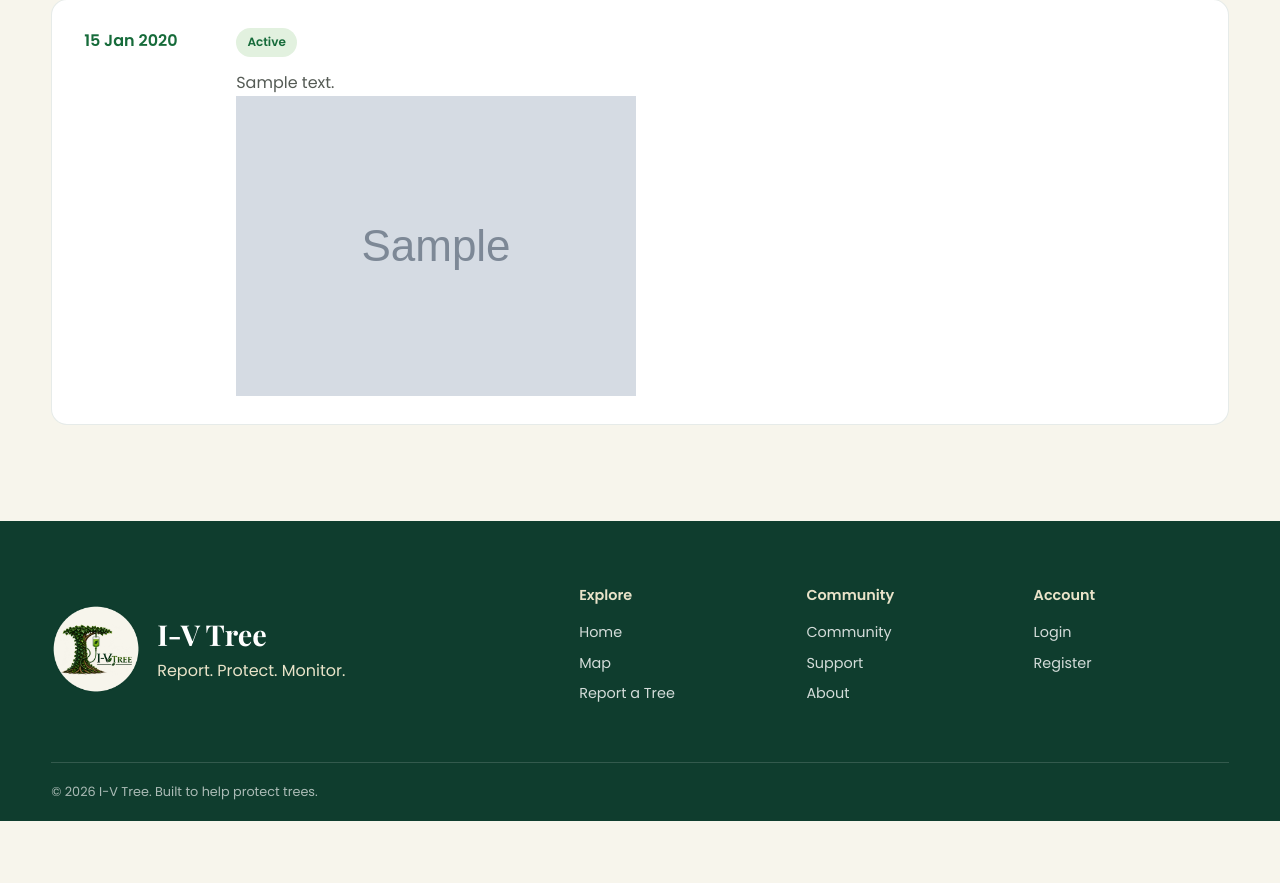
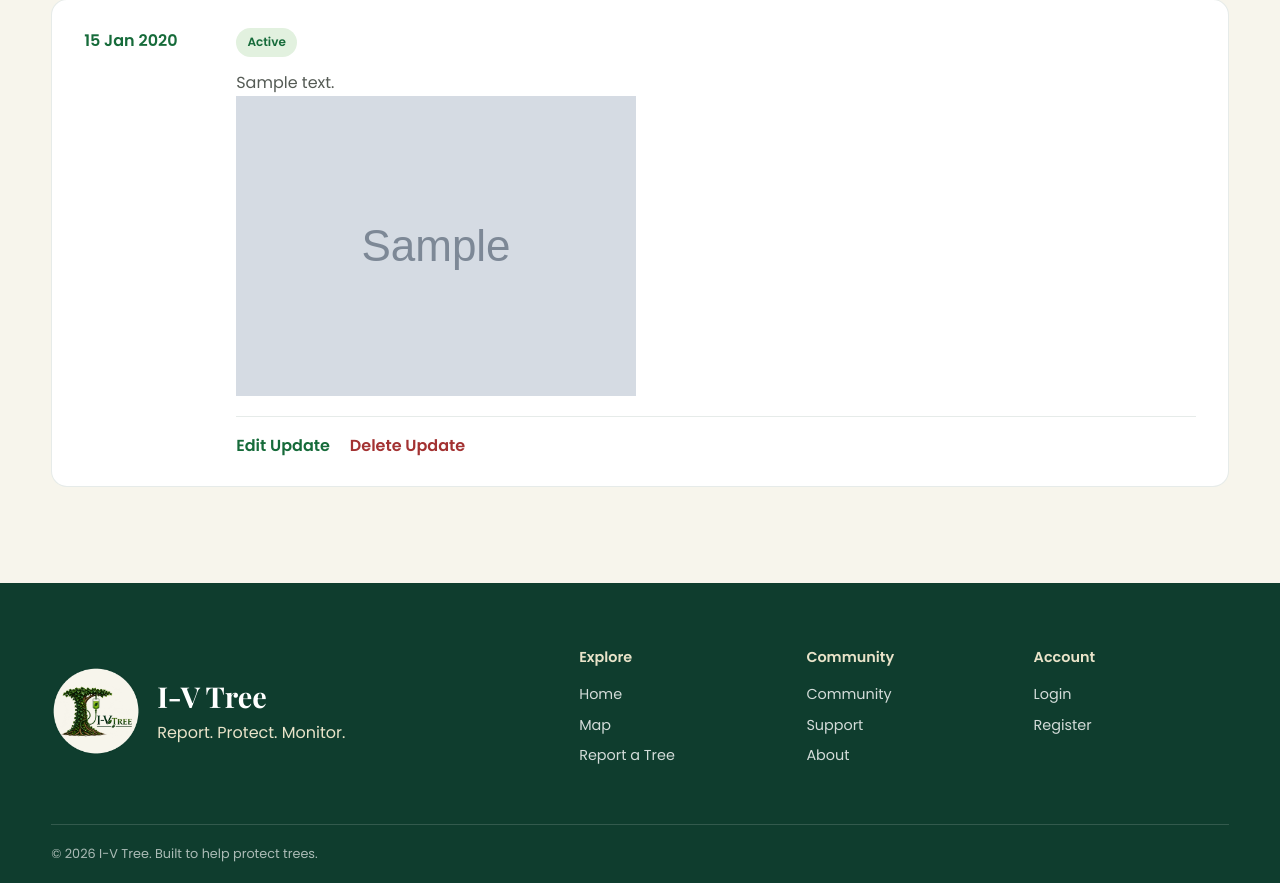
Before and after one commit to starearthrocket/iv-tree-v3, a Django app: page /trees/1/ in a window 1280 px wide. Shown: the part 1626-2509 px from the top of the page. Before the commit the page ends 2447 px from the top, so only its background shows below. Run offline with Django 5.2, Linux system fonts and the light colour scheme; a user stored in the database is signed in; tables that the repository leaves empty hold one stand-in row (values such as "Sample post"); grey boxes marked "Sample" are stand-in pictures.

Commit message:
Add ProgressUpdate edit and delete workflow

```diff
--- a/reports/urls.py
+++ b/reports/urls.py
@@ -12,6 +12,16 @@ urlpatterns = [
         views.progress_create,
         name='progress_create',
     ),
+    path(
+        'progress/<int:pk>/edit/',
+        views.progress_edit,
+        name='progress_edit',
+    ),
+    path(
+        'progress/<int:pk>/delete/',
+        views.progress_delete,
+        name='progress_delete',
+    ),
     path('<int:pk>/edit/', views.report_edit, name='report_edit'),
     path('<int:pk>/delete/', views.report_delete, name='report_delete'),
     path('<int:pk>/', views.report_detail, name='report_detail'),
--- a/reports/views.py
+++ b/reports/views.py
@@ -4,7 +4,7 @@ from django.http import Http404
 from django.shortcuts import get_object_or_404, redirect, render
 
 from .forms import ProgressUpdateForm, TreeReportForm
-from .models import TreeReport
+from .models import ProgressUpdate, TreeReport
 
 
 def report_list(request):
@@ -183,5 +183,101 @@ def progress_create(request, pk):
         {
             'form': form,
             'report': report,
+            'update': None,
         },
     )
+
+
+@login_required
+def progress_edit(request, pk):
+    """Allow only the update author to edit a progress update."""
+
+    update = get_object_or_404(
+        ProgressUpdate,
+        pk=pk,
+        author=request.user,
+    )
+
+    report = update.tree_report
+
+    if request.method == 'POST':
+        form = ProgressUpdateForm(
+            request.POST,
+            request.FILES,
+            instance=update,
+        )
+
+        if form.is_valid():
+            update = form.save()
+
+            if update.status:
+                report.status = update.status
+                report.save(update_fields=['status', 'updated_at'])
+
+            messages.success(
+                request,
+                'Progress update changed successfully.'
+            )
+
+            return redirect(
+                'reports:report_detail',
+                pk=report.pk,
+            )
+    else:
+        form = ProgressUpdateForm(instance=update)
+
+    return render(
+        request,
+        'reports/progress_form.html',
+        {
+            'form': form,
+            'report': report,
+            'update': update,
+        },
+    )
+
+
+@login_required
+def progress_delete(request, pk):
+    """Allow only the update author to delete a progress update."""
+
+    update = get_object_or_404(
+        ProgressUpdate,
+        pk=pk,
+        author=request.user,
+    )
+
+    report = update.tree_report
+
+    if request.method == 'POST':
+        update.delete()
+
+        latest_update = report.progress_updates.exclude(
+            status=''
+        ).first()
+
+        if latest_update:
+            report.status = latest_update.status
+        else:
+            report.status = TreeReport.Status.ACTIVE
+
+        report.save(update_fields=['status', 'updated_at'])
+
+        messages.success(
+            request,
+            'Progress update deleted.'
+        )
+
+        return redirect(
+            'reports:report_detail',
+            pk=report.pk,
+        )
+
+    return render(
+        request,
+        'reports/progress_confirm_delete.html',
+        {
+            'update': update,
+            'report': report,
+        },
+    )
--- a/static/css/style.css
+++ b/static/css/style.css
@@ -1292,3 +1292,26 @@ a {
         padding: 2rem;
     }
 }
+
+/* ----------------------------------------
+   Progress update actions
+---------------------------------------- */
+
+.progress-actions {
+    margin-top: 1.25rem;
+    padding-top: 1rem;
+    display: flex;
+    flex-wrap: wrap;
+    gap: 1.25rem;
+    border-top: 1px solid rgba(15, 61, 46, 0.1);
+}
+
+.delete-text-link {
+    color: #a33232;
+    font-weight: 600;
+}
+
+.delete-text-link:hover,
+.delete-text-link:focus-visible {
+    color: #7d2525;
+}
--- a/templates/reports/report_detail.html
+++ b/templates/reports/report_detail.html
@@ -201,6 +201,24 @@
                                         class="progress-photo"
                                     >
                                 {% endif %}
+
+                                {% if user.is_authenticated and update.author == user %}
+                                    <div class="progress-actions">
+                                        <a
+                                            href="{% url 'reports:progress_edit' update.pk %}"
+                                            class="text-link"
+                                        >
+                                            Edit Update
+                                        </a>
+
+                                        <a
+                                            href="{% url 'reports:progress_delete' update.pk %}"
+                                            class="delete-text-link"
+                                        >
+                                            Delete Update
+                                        </a>
+                                    </div>
+                                {% endif %}
                             </div>
                         </article>
                     {% empty %}
```
Also changed, not shown: templates/reports/progress_confirm_delete.html (added, +46 -0 lines), templates/reports/progress_form.html (+21 -2 lines).
